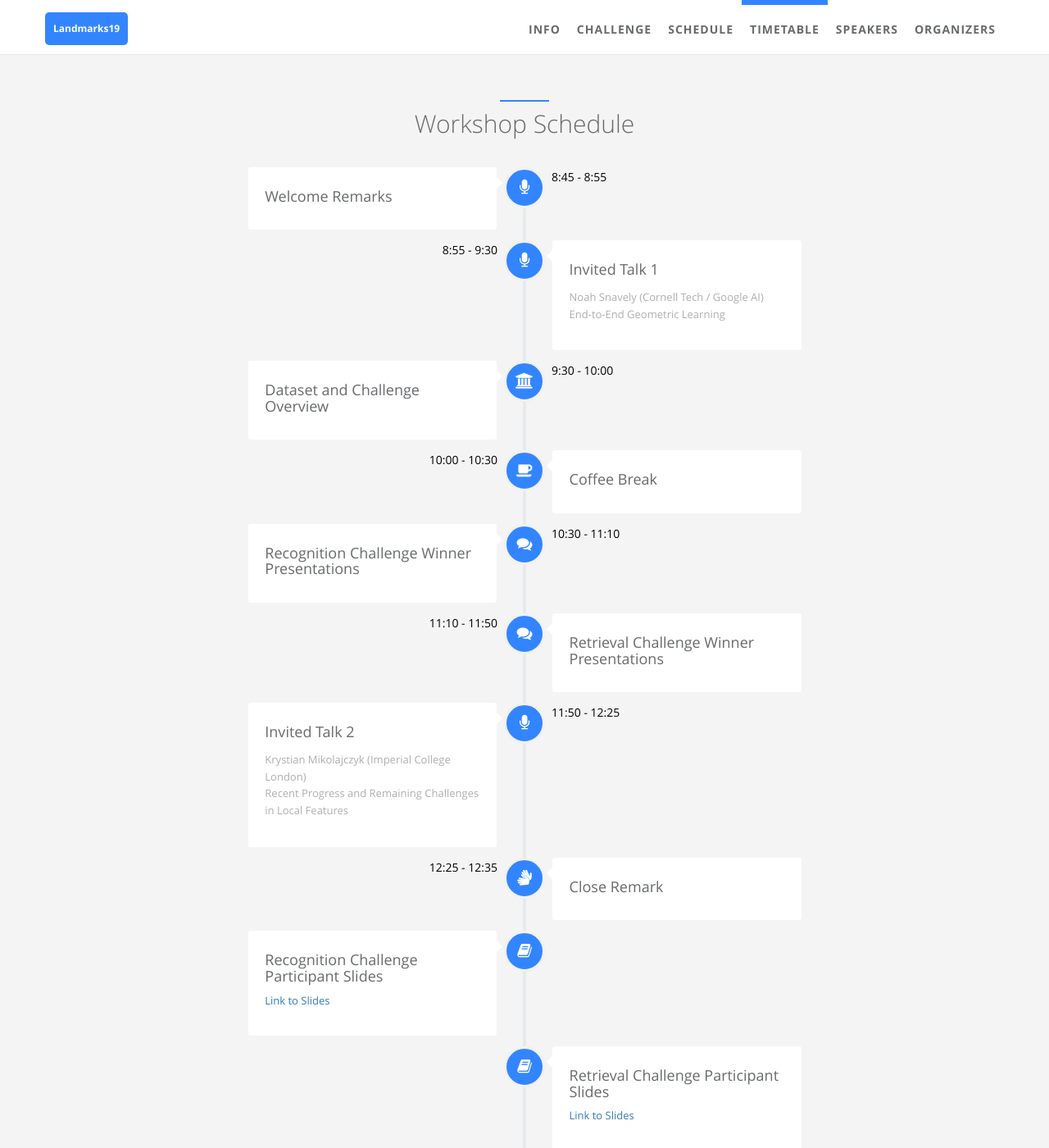
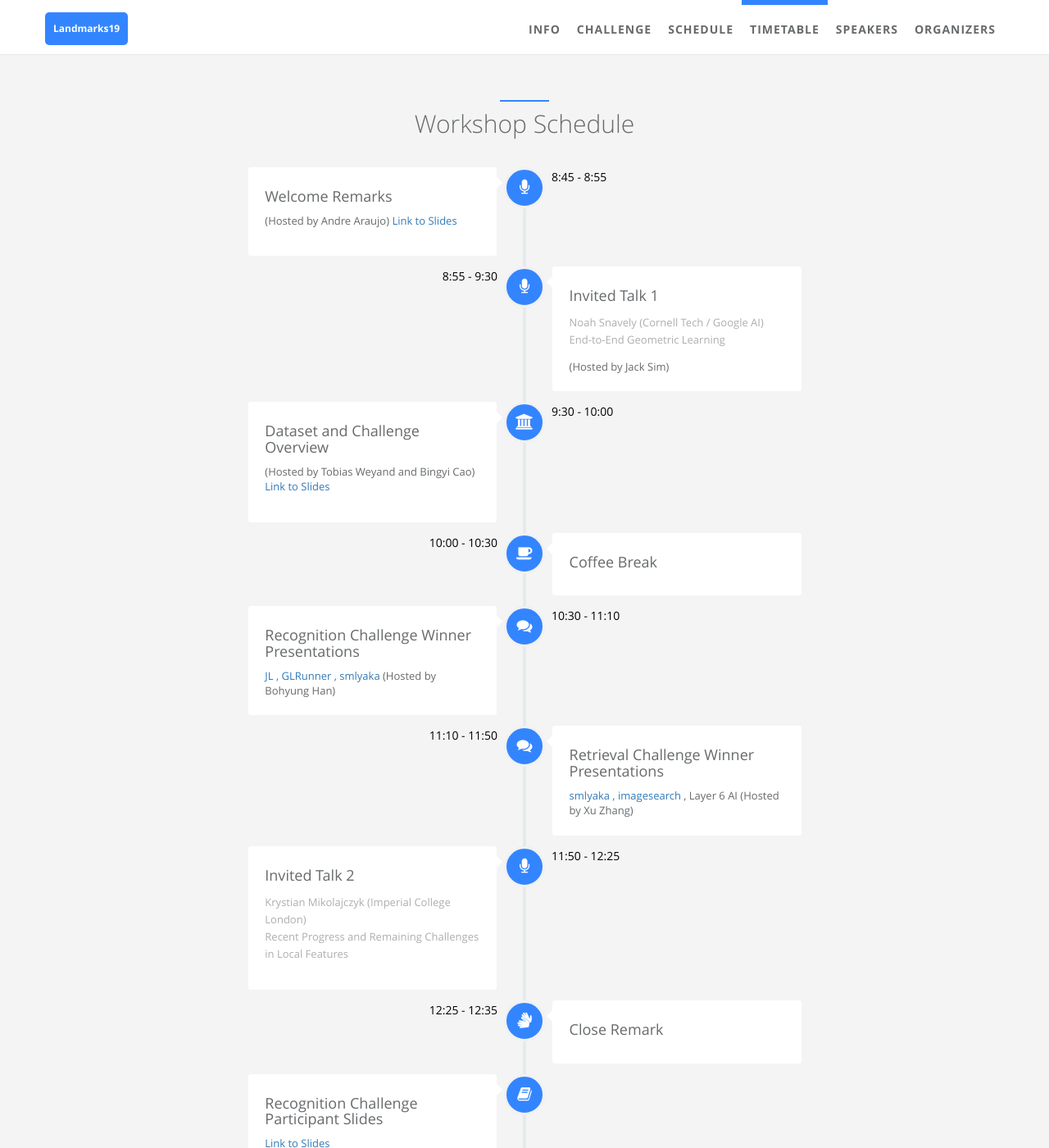
Before and after one commit to ilr-workshop/ECCVW2020, a Jekyll site: the page built from index.html, in a window 1280 px wide and 1400 px high, scrolled down 1634 px. Shown: the whole window at 82% size. Built offline with Jekyll 4.4.1, drawn with Linux system fonts in a browser that asks for light colours; some of the changed text lies outside the part shown.

Commit message:
update slides and phtot

```diff
--- a/_data/index/timetable.yml
+++ b/_data/index/timetable.yml
@@ -4,7 +4,8 @@
     detail: Welcome Remarks
   desc:
     detail:
-    link:
+    link: https://drive.google.com/open?id=1VbNh9KnkrTRvsvzHo67N1piKIiLLnHyH
+    host: Andre Araujo
   date:
     detail: 8:45 - 8:55
   icon: fa-microphone
@@ -14,6 +15,7 @@
   desc:
     detail: Noah Snavely (Cornell Tech / Google AI)
     title: End-to-End Geometric Learning
+    host: Jack Sim
   date:
     detail: 8:55 - 9:30
   icon: fa-microphone
@@ -22,7 +24,8 @@
     detail: Dataset and Challenge Overview
   desc:
     detail:
-    link:
+    link: https://drive.google.com/open?id=1d-xOKHTedhUjk5rsNmIInhyRMCUJbPC7
+    host: Tobias Weyand and Bingyi Cao
   date:
     detail: 9:30 - 10:00
   icon: fa-institution
@@ -52,6 +55,13 @@
 - name:
     detail: Recognition Challenge Winner Presentations
   desc:
+    group1: JL
+    link1: https://drive.google.com/open?id=1khwGjwNftTfJlzLYkyNh2wyU-X3FyCQ8
+    group2: GLRunner
+    link2: https://drive.google.com/open?id=10CfSaRHRaJCBcq2qcofUyCOeJX0AqWsa
+    group3: smlyaka
+    link3: https://drive.google.com/open?id=14RVPAGy3KZY0TKP3T4lFyQVsEWrE7P-D
+    host: Bohyung Han
   date:
     detail: 10:30 - 11:10
   icon: fa-comments
@@ -59,6 +69,13 @@
 - name:
     detail: Retrieval Challenge Winner Presentations
   desc:
+    group1: smlyaka
+    link1: https://drive.google.com/open?id=1Q6kamb3W4TAZRM-AKnUSsSa_eDkytIGu
+    group2: imagesearch
+    link2: https://drive.google.com/open?id=16cWWCVxIKTzuuQge_c9ab8_ZUcXrnJtQ
+    group3: Layer 6 AI
+    link3:
+    host: Xu Zhang
   date:
     detail: 11:10 - 11:50
   icon: fa-comments
@@ -92,11 +109,17 @@
 - name:
     detail: Recognition Challenge Participant Slides
   desc:
-    link: https://drive.google.com/open?id=14PdHtRBXE3DTYxu5fpoDtTZUTm0Z9MXr
+    link: https://drive.google.com/open?id=1ThmNWKDuXiY2Hj3fldGuIEkCv2np0P2b
   icon: fa-book
 
 - name:
     detail: Retrieval Challenge Participant Slides
   desc:
-    link: https://drive.google.com/open?id=1sYwfX5pF-HJtuWEA01271eaxmcF2-pRd
+    link: https://drive.google.com/open?id=1QmC4UKRhIXNW-sa8jxV5b7I6QbPKvJsi
   icon: fa-book
+
+- name:
+    detail: Workshop Photos
+  desc:
+    link: https://drive.google.com/open?id=1ztVTs6oO7YBMItUmZYgYoCAIEvFwsmPR
+  icon: fa-camera
```
